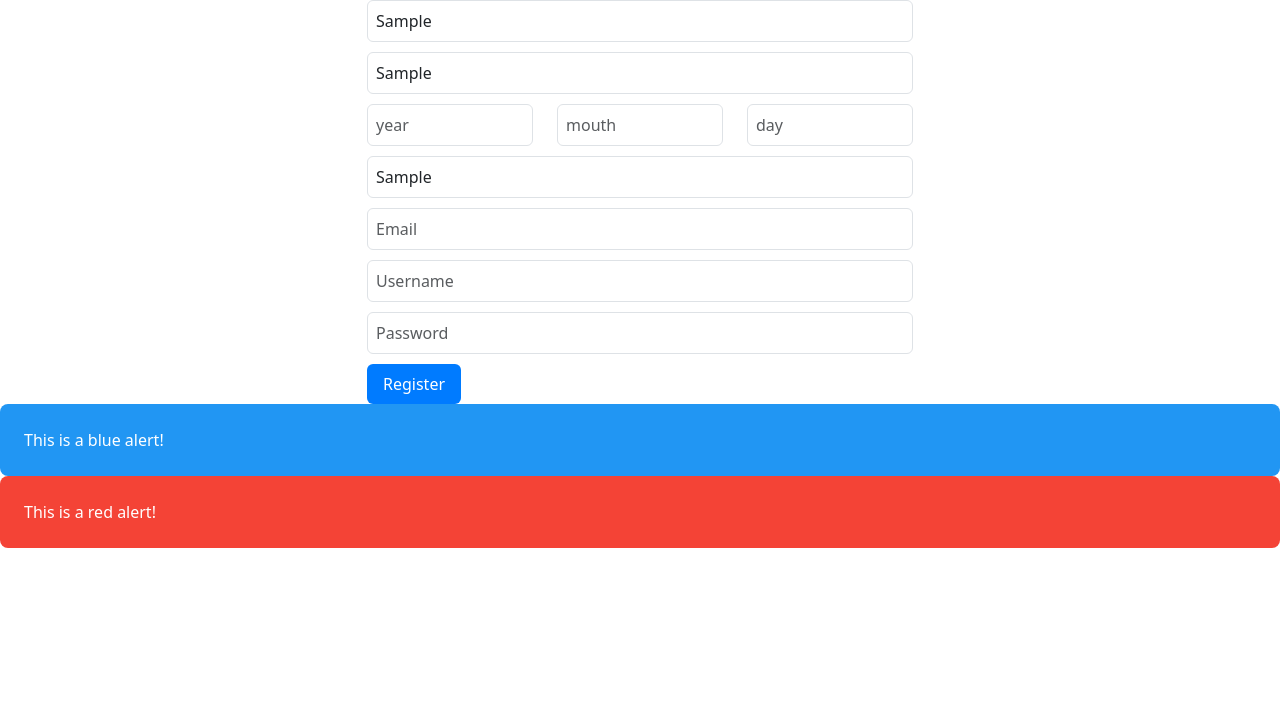
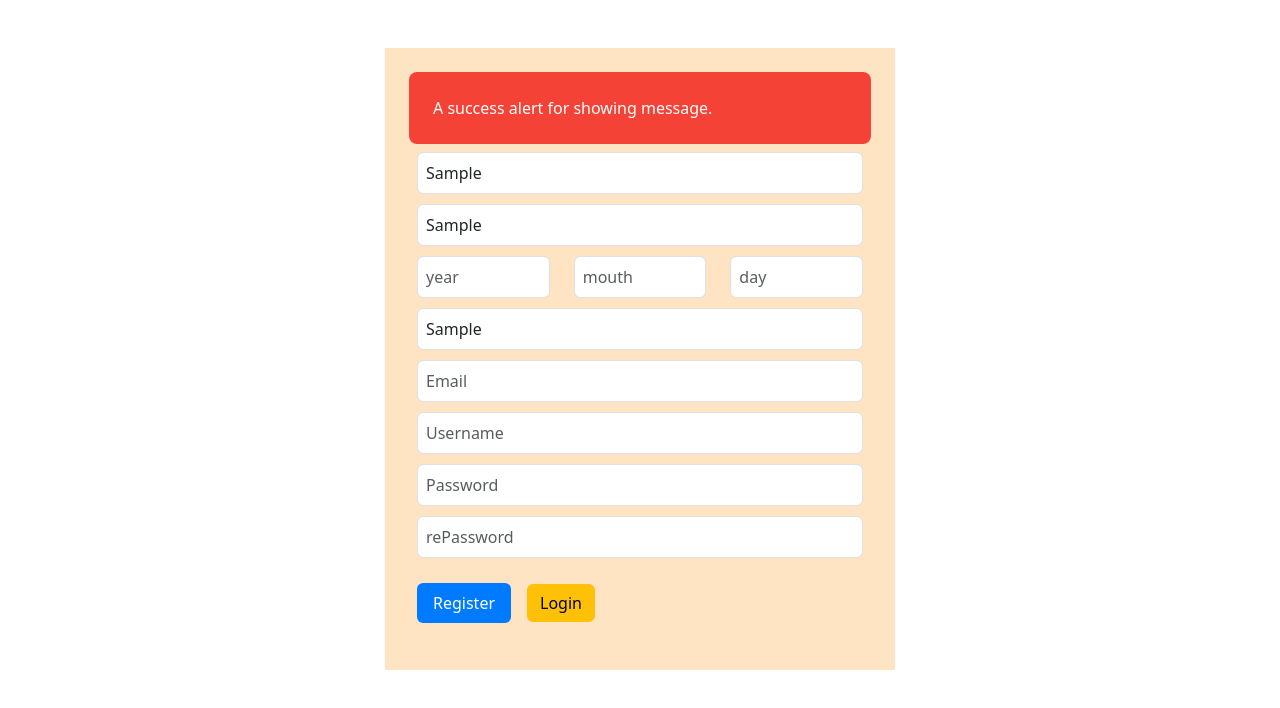
Before and after one commit to amirhesam1998/LoginForm, a React (Create React App) app in the folder FrontEnd/: page / in a window 1280 px wide. Both pictures are taken after typing "Sample", "Sample", "Sample", "Sample", "Sample", "Sample" into the empty fields and a click on the button "Register". Shown: the top 708 px of the page. Built offline with nearby package versions, Linux system fonts and the light colour scheme; no server answers.

Commit message:
the las version of register page

```diff
--- a/FrontEnd/src/Alert.js
+++ /dev/null
@@ -1,13 +0,0 @@
-import React from "react";
-import { Alert } from "@material-tailwind/react";
-
-export function AlertColors() {
-  return (
-    <div className="flex w-full flex-col gap-2">
-      <Alert color="blue">An info alert for showing message.</Alert>
-      <Alert color="red">An error alert for showing message.</Alert>
-      <Alert color="green">A success alert for showing message.</Alert>
-      <Alert color="amber">A warning alert for showing message.</Alert>
-    </div>
-  );
-}
--- a/FrontEnd/src/App.js
+++ b/FrontEnd/src/App.js
@@ -1,14 +1,13 @@
 import React from 'react';
 import './App.css';
 import Form from './Component/Form/Form';
-import { Alert } from '@material-tailwind/react';
+
 
 function App() {
   return (
     <div>
       <Form />
-      <Alert color="blue">This is a blue alert!</Alert>
-      <Alert color="red">This is a red alert!</Alert>
+
     </div>
   );
 }
--- /dev/null
+++ b/FrontEnd/src/Component/Alert/AlertColors.js
@@ -0,0 +1,10 @@
+import React from "react";
+import { Alert } from "@material-tailwind/react";
+
+export default function AlertColors({ color, text }) {
+  return (
+    <div className="flex w-full flex-col gap-2">
+      <Alert color={color}>{text}</Alert>
+    </div>
+  );
+}
--- /dev/null
+++ b/FrontEnd/src/Component/Button/Button.js
@@ -0,0 +1,10 @@
+import React from "react";
+import { Button } from "@material-tailwind/react";
+
+export default function Buttona(color,text) {
+  return (
+    <div className="flex w-max gap-4">
+      <Button color={color}>{text}</Button>
+    </div>
+  );
+}
--- a/FrontEnd/src/Component/Form/Form.css
+++ b/FrontEnd/src/Component/Form/Form.css
@@ -17,3 +17,6 @@ button[type="submit"] {
   border: none;
   cursor: pointer;
 }
+.alireza{
+  background-color: bisque;
+}
--- a/FrontEnd/src/Component/Form/Form.js
+++ b/FrontEnd/src/Component/Form/Form.js
@@ -2,7 +2,8 @@ import React, { useState } from "react";
 import './Form.css';
 import 'bootstrap/dist/css/bootstrap.min.css';
 import axios from 'axios';
-import { Alert } from "@material-tailwind/react";
+import AlertColors from '../Alert/AlertColors'
+//import Button from '../Button/Button'
 
 
 export default function Form (){
@@ -18,6 +19,8 @@ export default function Form (){
       password: '',
       rePassword: '',
     });
+    const [errorOccurred, setErrorOccurred] = useState(false);
+    const [curred, setcurred] = useState(false);
 
     const handleChange = (e) => {
       const { name, value } = e.target;
@@ -35,17 +38,18 @@ export default function Form (){
             'Content-Type': 'application/json'
           }
         });
-        console.log(response.data); // Assuming your response contains useful data
+        setcurred(true)
       } catch (error) {
-        alert('Failed to submit information.');
+        setErrorOccurred(true)
       }
     };
-
     return (
         <div className="container">
-          <div className="row justify-content-center">
-            <div className="col-md-6">
-              <form onSubmit={handleSubmit}>
+          <div className="row justify-content-center m-5">
+            <div className="col-md-6 alireza p-4 ">
+            {errorOccurred && <AlertColors color="red" text="A success alert for showing message." />}
+            {curred && <AlertColors color="red" text="An error alert for showing message." />}
+              <form className="m-2" onSubmit={handleSubmit}>
                 <div className="form-group">
                   <input type="text" name="first_name" value={formData.first_name} onChange={handleChange} className="form-control hover" placeholder="First Name" />
                 </div>
@@ -75,7 +79,11 @@ export default function Form (){
                 <div className="form-group">
                   <input type="password" name="password" value={formData.password} onChange={handleChange} className="form-control" placeholder="Password" />
                 </div>
+                <div className="form-group">
+                  <input type="password" name="password" value={formData.rePassword} onChange={handleChange} className="form-control" placeholder="rePassword" />
+                </div>
                 <button onClick={handleSubmit} type="submit" className="btn btn-primary">Register</button>
+                <button type="button" className="btn btn-warning m-3">Login</button>
               </form>
             </div>
           </div>
```
